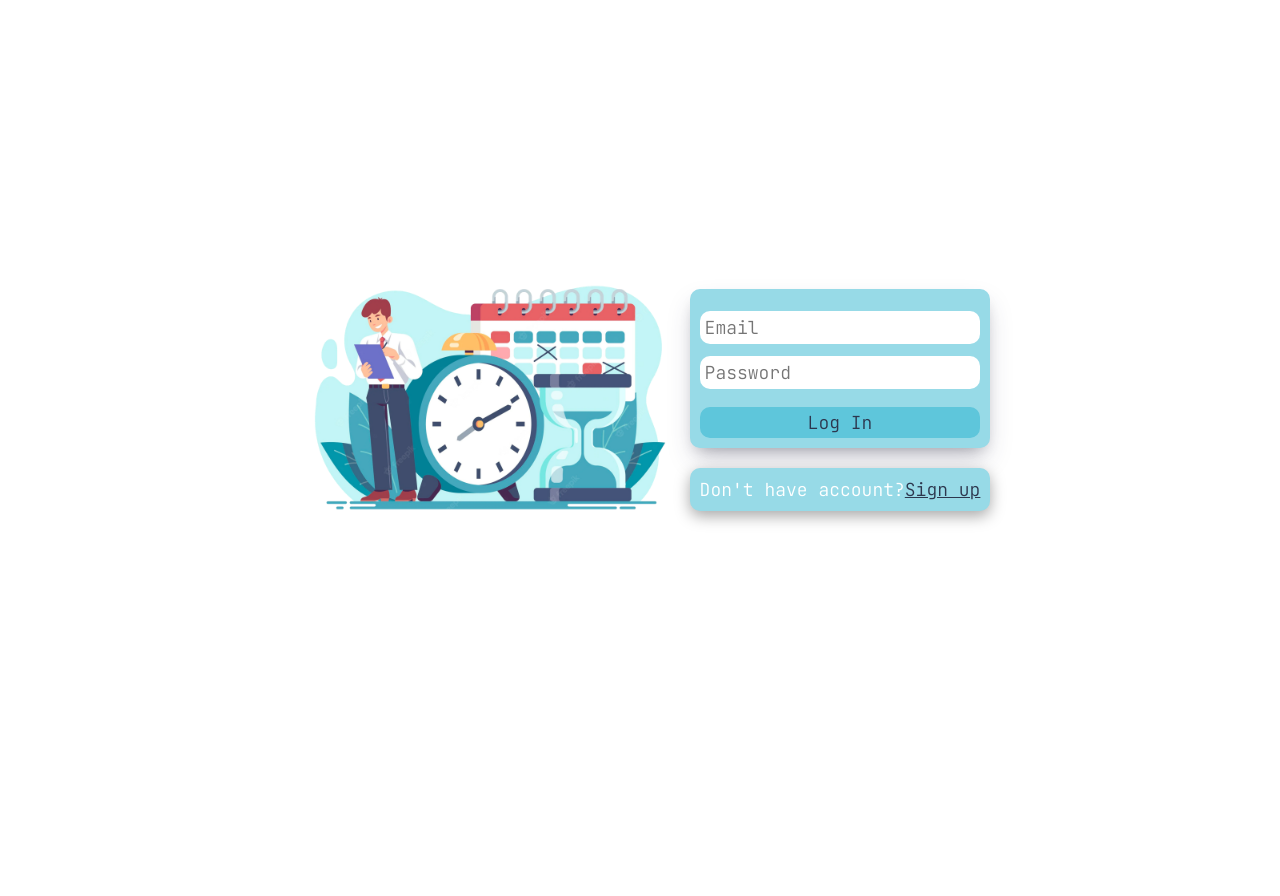
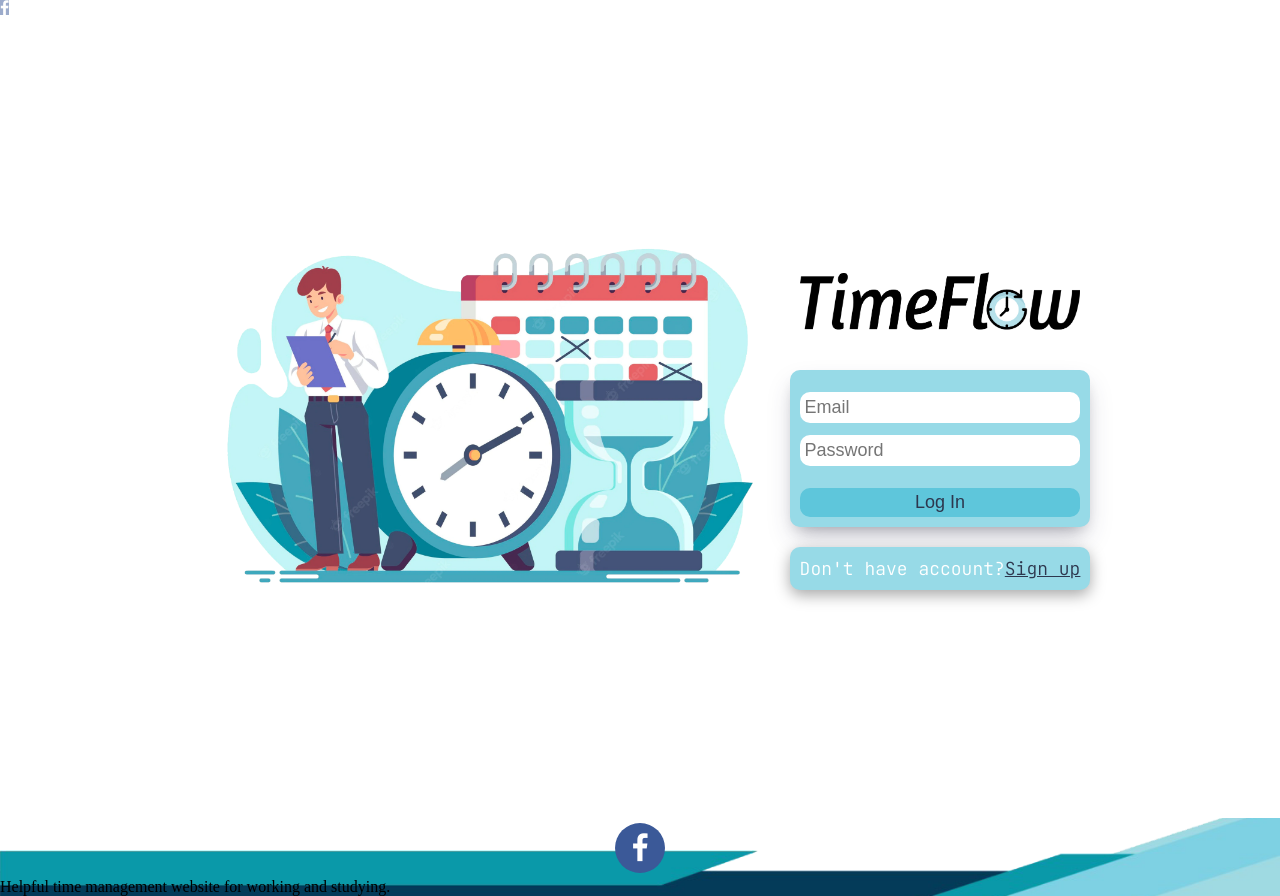
Before and after one commit to TTrung224/dbWeb, a PHP site: page /loginPage.html in a window 1280 px wide. Before the commit the page ends 524 px from the top, so only its background shows below. Run offline with PHP 8.4, Linux system fonts and the light colour scheme.

Commit message:
logo+footer adjustment 270622

```diff
--- a/loginPage.html
+++ b/loginPage.html
@@ -9,15 +9,23 @@
     <link rel="preconnect" href="https://fonts.googleapis.com">
     <link rel="preconnect" href="https://fonts.gstatic.com" crossorigin>
     <link href="https://fonts.googleapis.com/css2?family=JetBrains+Mono:wght@300&display=swap" rel="stylesheet">
+    <link rel="shortcut icon" href="Assets/title-logo.png" />
+    <!-- Add icon library -->
+    <link rel="stylesheet" href="https://cdnjs.cloudflare.com/ajax/libs/font-awesome/4.7.0/css/font-awesome.min.css">
+    <!-- Add font awesome icons -->
+    <a href="#" class="fa fa-facebook"></a>
 </head>
-<bod>
+<body>
     <div class='main'>
         <div class='slide-show'>
             <img src="Assets/slide-show-1.png" alt="Slide Image">
         </div>
         <div class="login-box">
+            <div class="logo-login">
+                <img src="Assets/logo.png" alt="logo">
+            </div>
             <div class="login-form">
-                <form action="">
+                <form action="#">
                     <div class="form-inputs">
                         <input type="text" id="email" placeholder="Email" name="email">
                         <input type="password" id="password" placeholder="Password">
@@ -32,5 +40,13 @@
             </div>
         </div>
     </div>
+    <div class="footer">
+        <div class="links">
+            <a href="#" class="fa fa-facebook"></a>
+        </div>
+        <div class="info">
+            Helpful time management website for working and studying.
+        </div>
+    </div>
 </body>
 </html>
--- a/style.css
+++ b/style.css
@@ -1,12 +1,13 @@
 /* login page */
+
 * {
     padding: 0;
     margin: 0;
     box-sizing: border-box;
+}
+/* Body */
+.main{
     font-family: 'JetBrains Mono', monospace;
-}
-
-.main{
     height: 100vh;
     display: flex;
     align-items: center;
@@ -14,9 +15,22 @@
 }
 
 .main .slide-show img{
-    width: 400px;
+    width: 100%;
+    max-width: 600px;
+    height: auto;
 }
-
+.logo-login {
+    justify-content: center;
+    display: flex;
+}
+.logo-login img{
+    margin: auto;
+    padding: 10px;
+    display: block;
+    width: 100%;
+    max-width: 300px;
+    height: auto;
+}
 .main .login-box .login-form{
     border-radius: 10px;
     border-style: hidden;
@@ -70,6 +84,35 @@
 .login-box .signup-link a:hover {
     color: #ffffff;
 }
-.login-box .signup-link a:visited {
-    color: #2d374e;
+/* Footer */
+.footer {
+    background-image: url("Assets/footer.png");
+    background-position: center center;
+    background-repeat: no-repeat;
+    background-size: cover;
 }
+.footer .links {
+    display: flex;
+    align-items: center;
+    justify-content: center;
+    flex-wrap: wrap;
+}
+/* Logo */
+.footer .links .fa {
+    padding: 10px;
+    font-size: 30px;
+    width: 50px;
+    text-align: center;
+    text-decoration: none;
+    border-radius: 50%;
+    margin: 5px;
+  }
+  .fa:hover {
+    opacity: 0.5;
+  }
+
+  /* Facebook */
+  .fa-facebook {
+    background: #3B5998;
+    color: white;
+  }
```
Also changed, not shown: Assets/footer.png (added), Assets/logo.png (added), Assets/title-logo.png (added).
